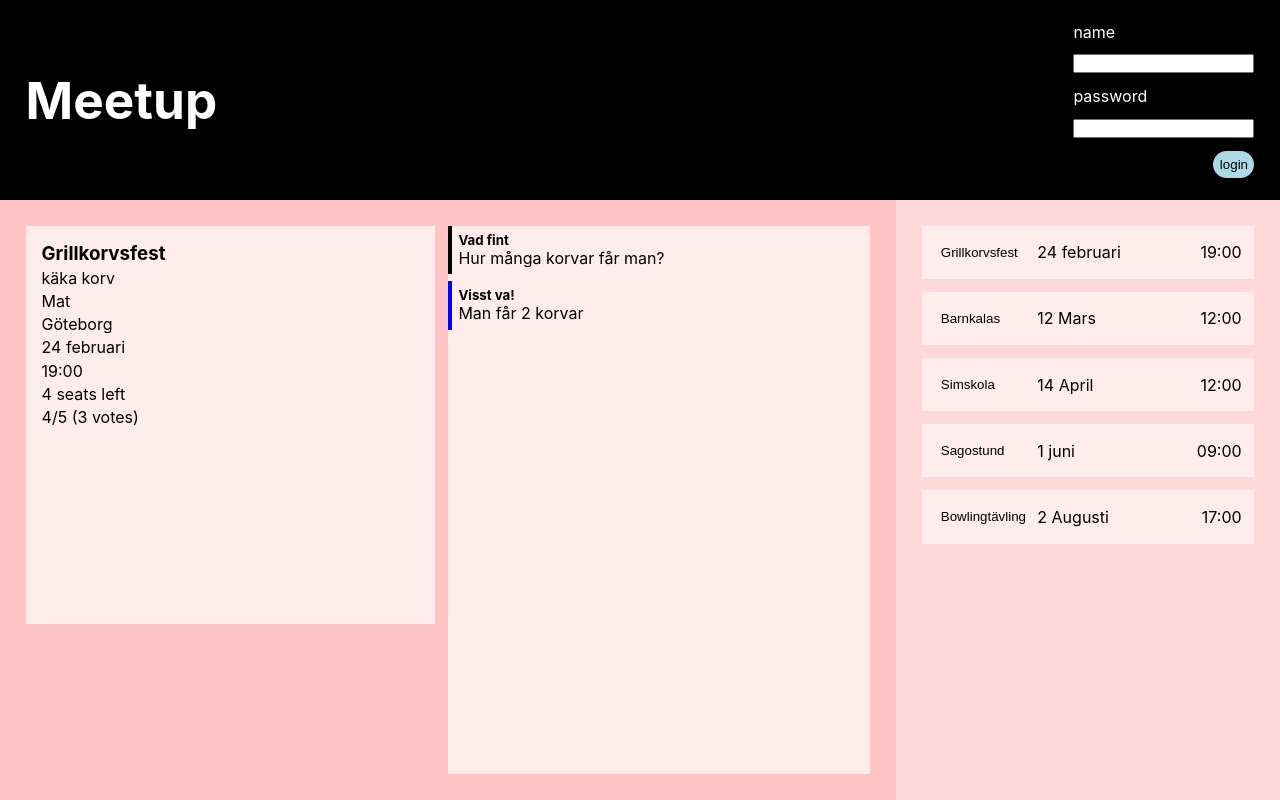
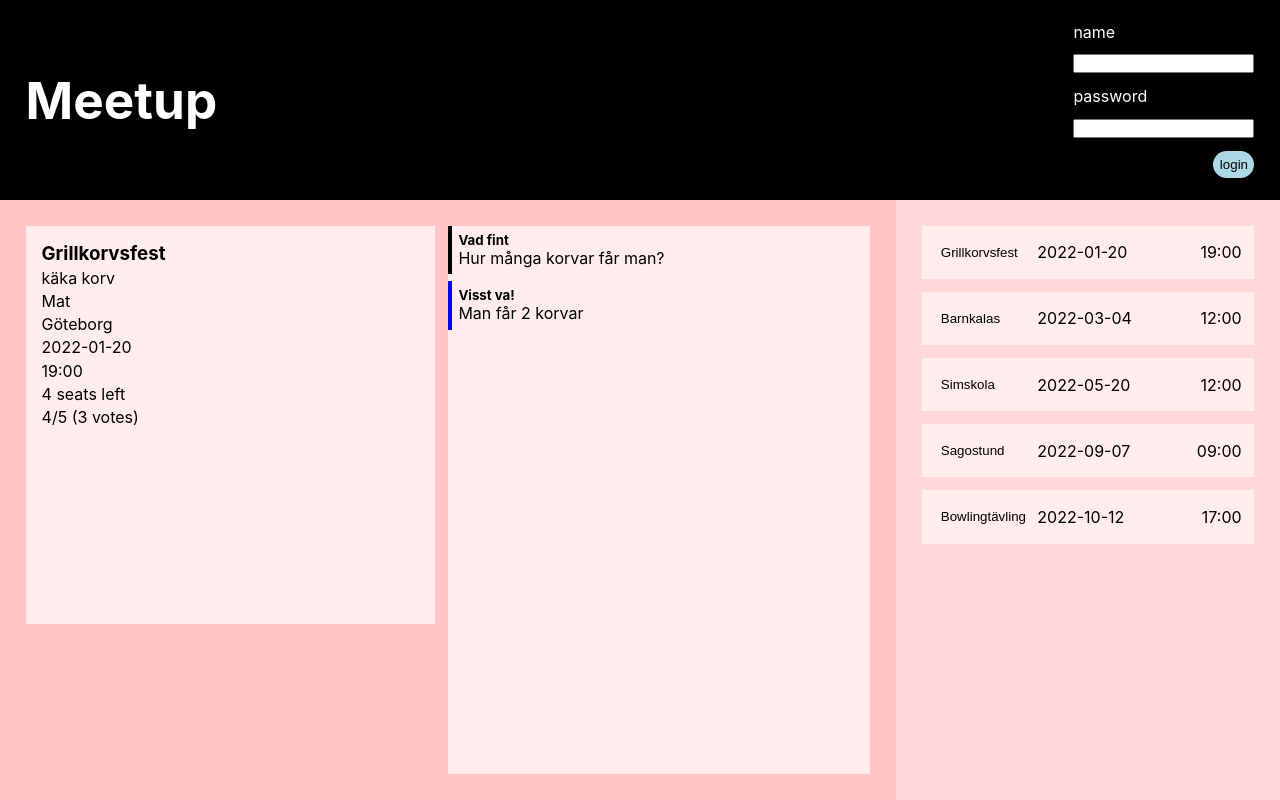
Before and after one commit to SimonSoold/meet-App, a React (Create React App) app: page / in a window 1280 px wide. Built offline with nearby package versions, Linux system fonts and the light colour scheme.

Commit message:
input types

```diff
--- a/src/components/Header/LoginForm.tsx
+++ b/src/components/Header/LoginForm.tsx
@@ -25,7 +25,7 @@ const Login = () => {
             <label>
                 password
                 <input
-                type="text"
+                type="password"
                 data-test="login-form-input"
                 value={password}
                 onChange={(
--- a/src/components/MeetupCard/MeetupEdit.tsx
+++ b/src/components/MeetupCard/MeetupEdit.tsx
@@ -77,7 +77,7 @@ const MeetupEdit = () => {
             <label>
                 Date
                 <input
-                type="text"
+                type="date"
                 data-test="meetup-edit-input"
                 value={date}
                 onChange={(
@@ -88,7 +88,7 @@ const MeetupEdit = () => {
             <label>
                 Time
                 <input
-                type="text"
+                type="time"
                 data-test="meetup-edit-input"
                 value={time}
                 onChange={(
--- a/src/components/MeetupCard/MeetupForm.tsx
+++ b/src/components/MeetupCard/MeetupForm.tsx
@@ -68,7 +68,7 @@ const MeetupForm = () => {
             <label>
                 Date
                 <input
-                type="text"
+                type="date"
                 data-test="meetup-form-input"
                 value={date}
                 onChange={(
@@ -79,7 +79,7 @@ const MeetupForm = () => {
             <label>
                 Time
                 <input
-                type="text"
+                type="time"
                 data-test="meetup-form-input"
                 value={time}
                 onChange={(
--- a/src/testData.ts
+++ b/src/testData.ts
@@ -42,7 +42,7 @@ export const meetupList: Meetup[] = [
         "description": "käka korv",
         "genre": "Mat",
         "location": "Göteborg",
-        "date": "24 februari",
+        "date": "2022-01-20",
         "time": "19:00",
         "maxGuests": 4,
         "organiserId": "test",
@@ -56,7 +56,7 @@ export const meetupList: Meetup[] = [
         "description": "Fiskedamm",
         "genre": "Fest",
         "location": "Kramfors",
-        "date": "12 Mars",
+        "date": "2022-03-04",
         "time": "12:00",
         "maxGuests": 8,
         "organiserId": "test1",
@@ -70,7 +70,7 @@ export const meetupList: Meetup[] = [
         "description": "Lär dig simma",
         "genre": "Bad",
         "location": "Umeå",
-        "date": "14 April",
+        "date": "2022-05-20",
         "time": "12:00",
         "maxGuests": 16,
         "organiserId": "test2",
@@ -84,7 +84,7 @@ export const meetupList: Meetup[] = [
         "description": "Vi läser en bok",
         "genre": "Litteratur",
         "location": "Uppsala",
-        "date": "1 juni",
+        "date": "2022-09-07",
         "time": "09:00",
         "maxGuests": 7,
         "organiserId": "test3",
@@ -98,7 +98,7 @@ export const meetupList: Meetup[] = [
         "description": "Vem vinner?",
         "genre": "Sport",
         "location": "Malmö",
-        "date": "2 Augusti",
+        "date": "2022-10-12",
         "time": "17:00",
         "maxGuests": 8,
         "organiserId": "test",
```
